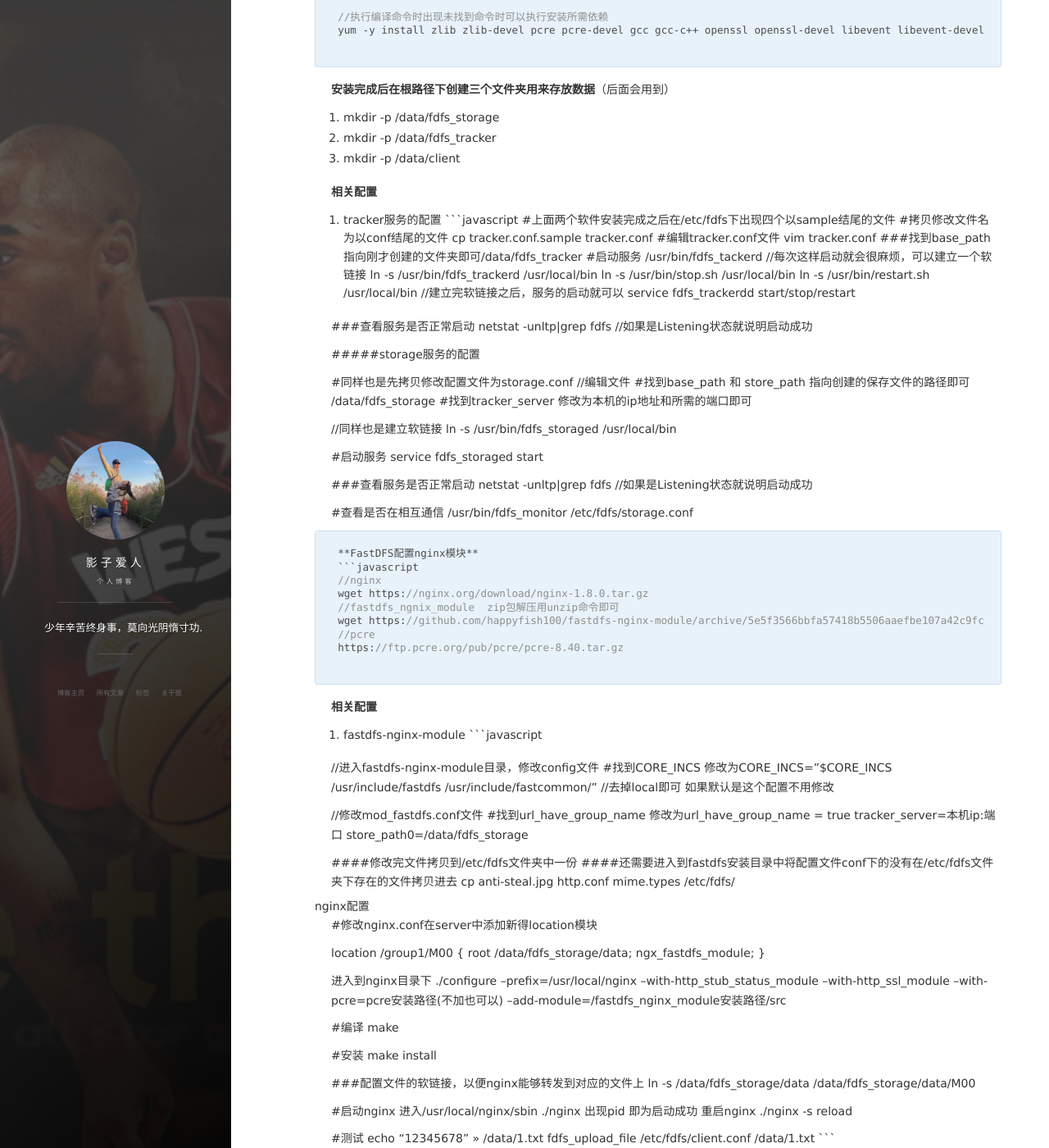
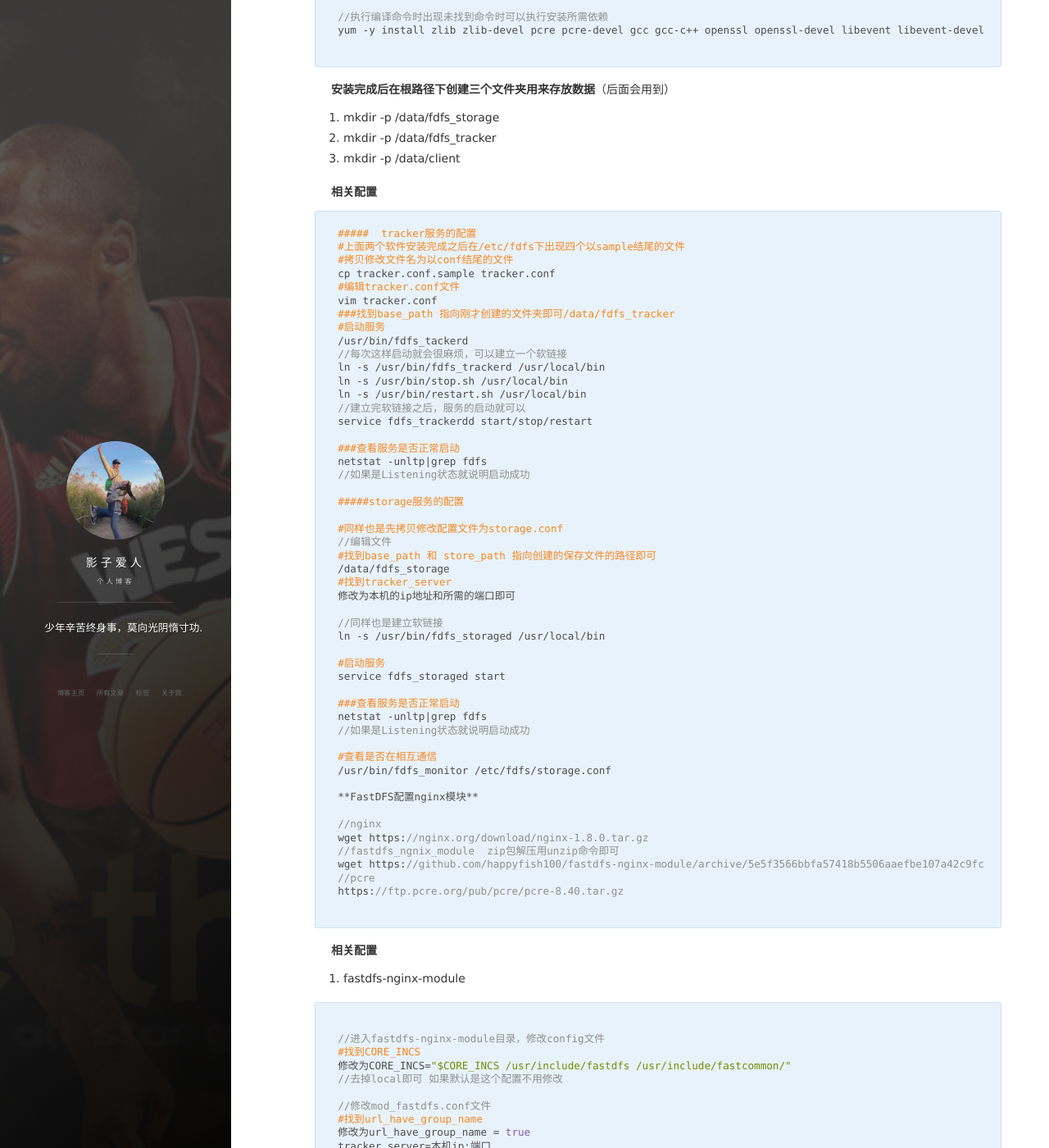
Before and after one commit to zwjunhui/personblog, a Jekyll site: the page built from _posts/2019-06-14-fastDfs.md, in a window 1280 px wide and 1400 px high, scrolled down 514 px. Shown: the whole window at 82% size. Built offline with Jekyll 4.4.1, drawn with Linux system fonts in a browser that asks for light colours; nearby versions of some CDN libraries; comment, search, counter and statistics services are not loaded; some of the changed text lies outside the part shown.

Commit message:
Update 2019-06-14-fastDfs.md

````diff
--- a/_posts/2019-06-14-fastDfs.md
+++ b/_posts/2019-06-14-fastDfs.md
@@ -37,8 +37,9 @@ yum -y install zlib zlib-devel pcre pcre-devel gcc gcc-c++ openssl openssl-devel
 3. mkdir -p /data/client
 
 **相关配置**
-1. tracker服务的配置
+
 ```javascript
+#####  tracker服务的配置
 #上面两个软件安装完成之后在/etc/fdfs下出现四个以sample结尾的文件
 #拷贝修改文件名为以conf结尾的文件
 cp tracker.conf.sample tracker.conf
@@ -79,9 +80,9 @@ netstat -unltp|grep fdfs
 
 #查看是否在相互通信
 /usr/bin/fdfs_monitor /etc/fdfs/storage.conf
-```
+
 **FastDFS配置nginx模块**
-```javascript
+
 //nginx
 wget https://nginx.org/download/nginx-1.8.0.tar.gz
 //fastdfs_ngnix_module  zip包解压用unzip命令即可
@@ -93,6 +94,8 @@ https://ftp.pcre.org/pub/pcre/pcre-8.40.tar.gz
 
 **相关配置**
 1. fastdfs-nginx-module
+
+
 ```javascript
 
 //进入fastdfs-nginx-module目录，修改config文件
````
